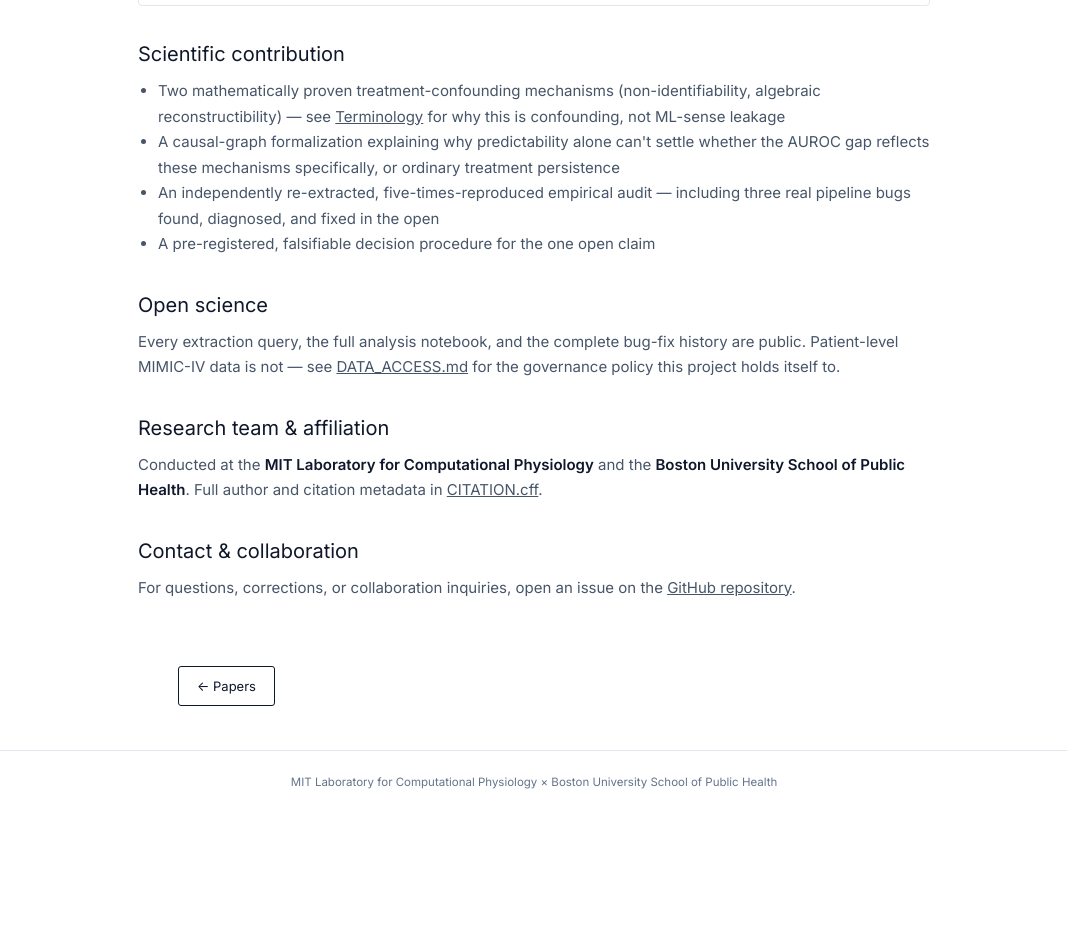
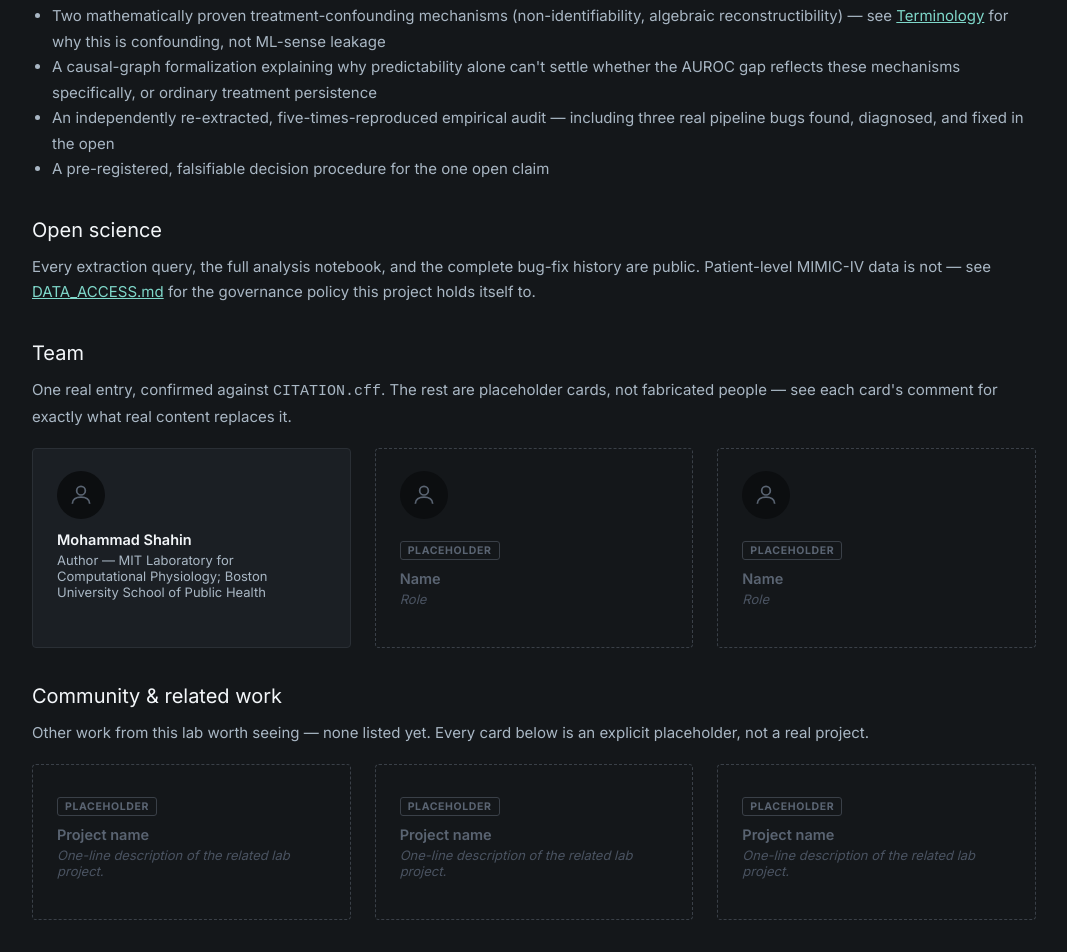
Before and after one commit to MohShahin/SAIL_State-Action-Information-Leakage, an Eleventy site: page src/about.html in a window 1280 px wide. Shown: the part 1028-1980 px from the top of the page, without its empty margins (106-1173 px from the left). Before the commit the page ends 1849 px from the top, so only its background shows below. Built offline with nearby package versions, Linux system fonts and the light colour scheme; Eleventy itself is replaced by a stand-in of ours; files that its build step writes are made by us from their sources.

Commit message:
Website rebuild Phase 2: About page, dark theme, honest placeholders
Rewrites src/about.html into the Phase 1 dark product-page visual system
(.landing-dark). Every project-summary sentence is reused verbatim from
the previous about.html -- nothing about the project's own description
was redrafted.

No fabricated content anywhere in this phase:
- Team: one real card (Mohammad Shahin, name + affiliation from
  CITATION.cff -- the only source of truth used), plus two placeholder
  cards. Every placeholder uses a generic silhouette icon (never a photo),
  literal "Name"/"Role" text, a dashed border, and an explicit
  "PLACEHOLDER" tag -- styled to be obviously unfinished, not mistakable
  for a real person. Each card is commented with the exact fields
  (name, role, one-line bio, photo path) needed to replace it.
- Community & related work: three placeholder cards, same treatment --
  no lab project exists to list yet, so none is invented. Each is
  commented with the expected fields (project name, description, link,
  screenshot).

Also fixes a real bug the dark-theme conversion surfaced: h3.section
headings and <b> text inside .plain paragraphs inherited the light
theme's near-black --ink color, making them unreadable against the new
dark background. Added .landing-dark h3.section and .landing-dark .plain b
overrides. Caught by screenshot review, not assumed correct from the CSS
alone -- the same reason Phase 1 required a real render check.

Also fixes an unrelated bug from Phase 1's own CSS edit: a stray orphaned
closing brace at the end of style.css (harmless in every browser tested,
which silently ignore a trailing unmatched '}', but incorrect). Verified
brace-balance programmatically after the fix.

Verified: full clean build, a real link-crawl of the built _site/ (324
internal targets checked across all 15 pages, 0 broken), and real
Chromium screenshots at 1400px and 390px confirming the placeholder cards
are visually obvious as placeholders and all text is legible. Re-screenshotted
the homepage to confirm the new CSS caused no regression there.

Co-Authored-By: Claude Sonnet 5 <noreply@anthropic.com>

```diff
--- a/src/about.html
+++ b/src/about.html
@@ -5,13 +5,16 @@ activeNav: about
 templateEngineOverride: false
 ---
 
+<div class="landing-dark">
+
 <div class="masthead"><div class="masthead-inner">
   <h1>About SAIL</h1>
   <p class="deck">State–Action Information Leakage — a methodological audit, not a treatment
   recommendation system.</p>
 </div></div>
 
-<main>
+<main class="wide">
+<div class="grid-container">
 
 <h3 class="section" style="margin-top:0;">What is SAIL?</h3>
 <p class="plain">SAIL audits whether the state representations used in offline reinforcement
@@ -47,7 +50,7 @@ construction.</p>
 
 <h3 class="section">Scientific contribution</h3>
 <ul class="plain" style="padding-left:20px;">
-  <li>Two mathematically proven treatment-confounding mechanisms (non-identifiability, algebraic reconstructibility) — see <a href="__PATHPREFIX__/mechanisms/#term" style="color:var(--accent);">Terminology</a> for why this is confounding, not ML-sense leakage</li>
+  <li>Two mathematically proven treatment-confounding mechanisms (non-identifiability, algebraic reconstructibility) — see <a href="__PATHPREFIX__/mechanisms/#term" style="color:#7fd8ca;">Terminology</a> for why this is confounding, not ML-sense leakage</li>
   <li>A causal-graph formalization explaining why predictability alone can't settle whether the AUROC gap reflects these mechanisms specifically, or ordinary treatment persistence</li>
   <li>An independently re-extracted, five-times-reproduced empirical audit — including three real
   pipeline bugs found, diagnosed, and fixed in the open</li>
@@ -57,21 +60,104 @@ construction.</p>
 <h3 class="section">Open science</h3>
 <p class="plain">Every extraction query, the full analysis notebook, and the complete bug-fix
 history are public. Patient-level MIMIC-IV data is not — see
-<a href="__PATHPREFIX__/DATA_ACCESS.md" style="color:var(--accent);">DATA_ACCESS.md</a> for the governance policy
+<a href="__PATHPREFIX__/DATA_ACCESS.md" style="color:#7fd8ca;">DATA_ACCESS.md</a> for the governance policy
 this project holds itself to.</p>
 
-<h3 class="section">Research team &amp; affiliation</h3>
-<p class="plain">Conducted at the <b>MIT Laboratory for Computational Physiology</b> and the
-<b>Boston University School of Public Health</b>. Full author and citation metadata in
-<a href="__PATHPREFIX__/CITATION.cff" style="color:var(--accent);">CITATION.cff</a>.</p>
+<h3 class="section">Team</h3>
+<p class="plain">One real entry, confirmed against <code>CITATION.cff</code>. The rest are placeholder
+cards, not fabricated people — see each card's comment for exactly what real content replaces it.</p>
+<div class="grid-12">
+
+  <div class="col-span-4">
+    <div class="card" style="height:100%;">
+      <div class="placeholder-icon">
+        <svg viewBox="0 0 24 24" fill="none" stroke="currentColor" stroke-width="1.6"><circle cx="12" cy="8" r="4"/><path d="M4 20c0-4 3.5-6 8-6s8 2 8 6"/></svg>
+      </div>
+      <p class="check-name">Mohammad Shahin</p>
+      <p class="check-q">Author — MIT Laboratory for Computational Physiology; Boston University
+      School of Public Health</p>
+      <!-- Real, from CITATION.cff. No bio or photo on file yet -- add a one-line bio and a photo
+           path (e.g. /assets/img/team/mohammad-shahin.jpg) here when available. -->
+    </div>
+  </div>
+
+  <div class="col-span-4">
+    <div class="card placeholder" style="height:100%;">
+      <div class="placeholder-icon">
+        <svg viewBox="0 0 24 24" fill="none" stroke="currentColor" stroke-width="1.6"><circle cx="12" cy="8" r="4"/><path d="M4 20c0-4 3.5-6 8-6s8 2 8 6"/></svg>
+      </div>
+      <p class="placeholder-tag">Placeholder</p>
+      <p class="check-name">Name</p>
+      <p class="check-q">Role</p>
+      <!-- Fill in: full name, role/title, a one-line bio, and a photo path (e.g.
+           /assets/img/team/<slug>.jpg). Replace this entire card -- remove class="placeholder"
+           and the placeholder-tag element -- once real content exists. -->
+    </div>
+  </div>
+
+  <div class="col-span-4">
+    <div class="card placeholder" style="height:100%;">
+      <div class="placeholder-icon">
+        <svg viewBox="0 0 24 24" fill="none" stroke="currentColor" stroke-width="1.6"><circle cx="12" cy="8" r="4"/><path d="M4 20c0-4 3.5-6 8-6s8 2 8 6"/></svg>
+      </div>
+      <p class="placeholder-tag">Placeholder</p>
+      <p class="check-name">Name</p>
+      <p class="check-q">Role</p>
+      <!-- Fill in: full name, role/title, a one-line bio, and a photo path (e.g.
+           /assets/img/team/<slug>.jpg). Replace this entire card -- remove class="placeholder"
+           and the placeholder-tag element -- once real content exists. -->
+    </div>
+  </div>
+
+</div>
+
+<h3 class="section">Community &amp; related work</h3>
+<p class="plain">Other work from this lab worth seeing — none listed yet. Every card below is an
+explicit placeholder, not a real project.</p>
+<div class="grid-12">
+
+  <div class="col-span-4">
+    <div class="card placeholder" style="height:100%;">
+      <p class="placeholder-tag">Placeholder</p>
+      <p class="check-name">Project name</p>
+      <p class="check-q">One-line description of the related lab project.</p>
+      <!-- Fill in: project name, one-line description, an external link (href), and optionally a
+           screenshot image path. Replace this entire card once a real project is chosen. -->
+    </div>
+  </div>
+
+  <div class="col-span-4">
+    <div class="card placeholder" style="height:100%;">
+      <p class="placeholder-tag">Placeholder</p>
+      <p class="check-name">Project name</p>
+      <p class="check-q">One-line description of the related lab project.</p>
+      <!-- Fill in: project name, one-line description, an external link (href), and optionally a
+           screenshot image path. Replace this entire card once a real project is chosen. -->
+    </div>
+  </div>
+
+  <div class="col-span-4">
+    <div class="card placeholder" style="height:100%;">
+      <p class="placeholder-tag">Placeholder</p>
+      <p class="check-name">Project name</p>
+      <p class="check-q">One-line description of the related lab project.</p>
+      <!-- Fill in: project name, one-line description, an external link (href), and optionally a
+           screenshot image path. Replace this entire card once a real project is chosen. -->
+    </div>
+  </div>
+
+</div>
 
 <h3 class="section">Contact &amp; collaboration</h3>
 <p class="plain">For questions, corrections, or collaboration inquiries, open an issue on the
-<a href="https://github.com/MohShahin__PATHPREFIX__" style="color:var(--accent);">GitHub repository</a>.</p>
+<a href="https://github.com/MohShahin__PATHPREFIX__" style="color:#7fd8ca;">GitHub repository</a>.</p>
 
+</div>
 </main>
 
 <div class="pagenav">
   <a href="__PATHPREFIX__/papers/">← Papers</a>
   <a href="__PATHPREFIX__/" class="primary">Back to home →</a>
 </div>
+
+</div>
--- a/src/assets/style.css
+++ b/src/assets/style.css
@@ -240,7 +240,9 @@ table.data tr.old td{ color:var(--ink-faint); text-decoration:line-through; }
 }
 .landing-dark .demo-frame img{ width:100%; height:auto; display:block; }
 .landing-dark h2{ color:#f3f6f9; }
+.landing-dark h3.section{ color:#f3f6f9; }
 .landing-dark .plain{ color:#a9b7c4; }
+.landing-dark .plain b{ color:#f3f6f9; }
 .landing-dark .card{
   background:#1b1f24; border:1px solid #2a2f35; color:#dfe6ee;
 }
@@ -260,4 +262,24 @@ table.data tr.old td{ color:var(--ink-faint); text-decoration:line-through; }
 }
 .landing-dark .footer-nav a{ font-family:var(--sans); font-size:13px; color:#a9b7c4; text-decoration:none; }
 .landing-dark .footer-nav a:hover{ color:#7fd8ca; }
+.landing-dark .pagenav a{ border-color:#3a4048; color:#dfe6ee; }
+.landing-dark .pagenav a.primary{ background:#7fd8ca; border-color:#7fd8ca; color:#0c0e10; }
+
+/* Placeholder cards (website rebuild Phase 2) -- deliberately NOT styled to look like finished
+   content: dashed border, muted text, an explicit "Placeholder" tag. A real card (once filled in)
+   is a plain .card with no dashed border and no tag, so the two states can never be confused. */
+.landing-dark .placeholder-icon{
+  width:48px; height:48px; border-radius:50%; display:flex; align-items:center; justify-content:center;
+  background:#0c0e10; margin-bottom:12px; color:#5a6472; flex:0 0 auto;
 }
+.landing-dark .placeholder-icon svg{ width:26px; height:26px; }
+.landing-dark .card.placeholder{
+  background:transparent; border:1px dashed #3a4048;
+}
+.landing-dark .card.placeholder .placeholder-tag{
+  display:inline-block; font-family:var(--sans); font-size:10.5px; font-weight:700; letter-spacing:.06em;
+  text-transform:uppercase; color:#5a6472; border:1px solid #3a4048; border-radius:3px;
+  padding:2px 7px; margin-bottom:10px;
+}
+.landing-dark .card.placeholder .check-name{ color:#5a6472; }
+.landing-dark .card.placeholder .check-q{ color:#4a5361; font-style:italic; }
```
